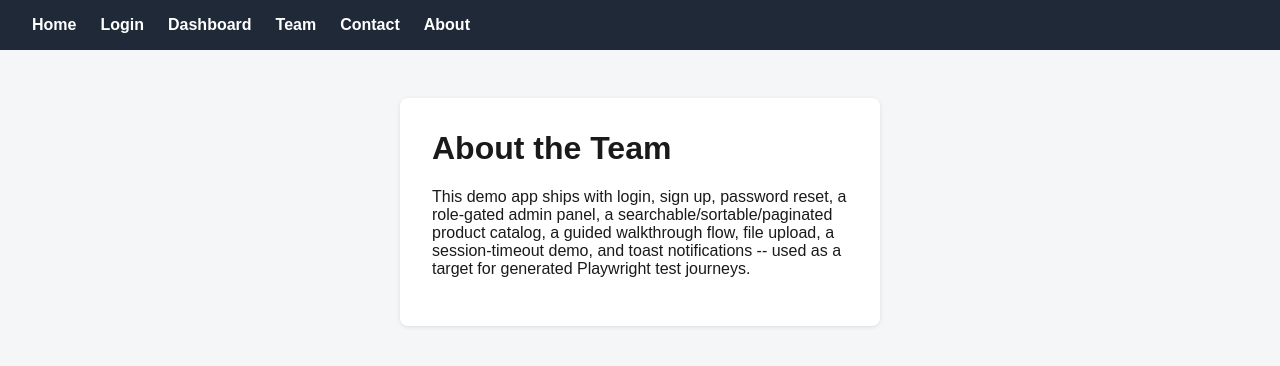
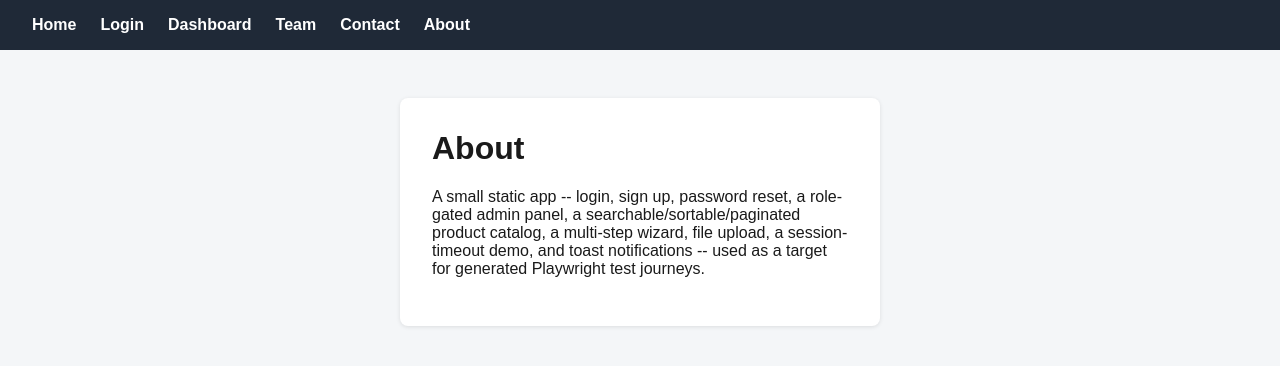
Before and after one commit to Niranjan17122002/playwright-test-target, a plain HTML site: page about.html in a window 1280 px wide. Drawn offline with Linux system fonts and the light colour scheme.

Commit message:
Revert About page copy to original (#18)
Co-authored-by: Niranjan-rosterly <niranjan@rosterly.io>

```diff
--- a/about.html
+++ b/about.html
@@ -15,9 +15,9 @@
     <a href="about.html" id="nav-about">About</a>
   </nav>
   <main>
-    <h1>About the Team</h1>
-    <p>This demo app ships with login, sign up, password reset, a role-gated admin panel,
-       a searchable/sortable/paginated product catalog, a guided walkthrough flow, file upload,
+    <h1>About</h1>
+    <p>A small static app -- login, sign up, password reset, a role-gated admin panel,
+       a searchable/sortable/paginated product catalog, a multi-step wizard, file upload,
        a session-timeout demo, and toast notifications -- used as a target for generated
        Playwright test journeys.</p>
   </main>
```
